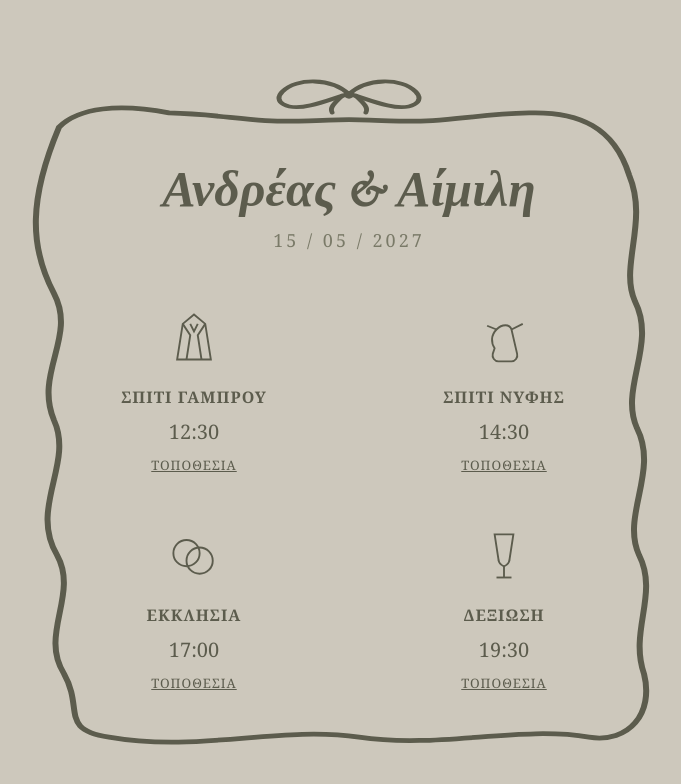
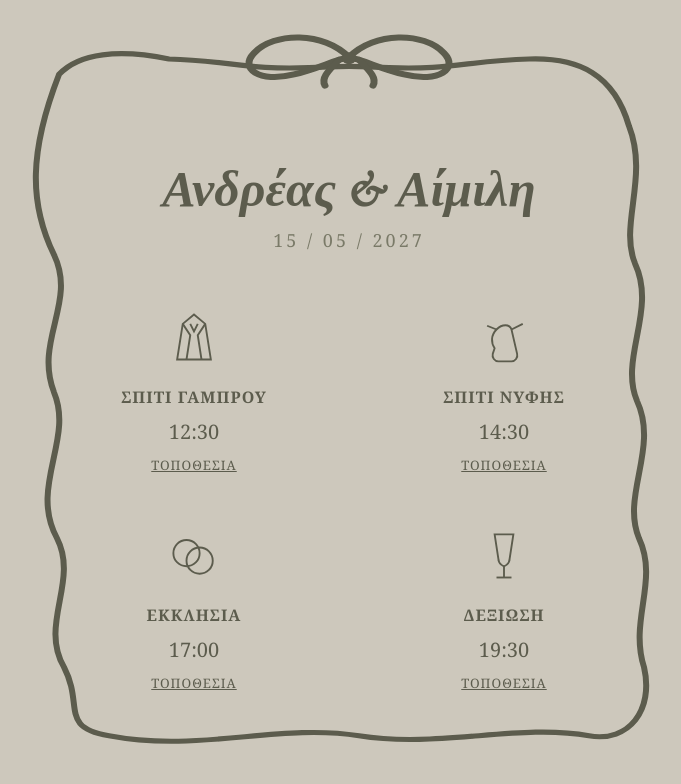
Before and after one commit to elazarou27/wedding-invitation, a plain HTML site: page index.html in a window 1280 px wide. Shown: the whole page, without its empty margins (291-972 px from the left). Drawn offline with nearby package versions, Linux system fonts and the light colour scheme.

Commit message:
Update index.html

```diff
--- a/index.html
+++ b/index.html
@@ -27,9 +27,12 @@
 
     .frame-svg{
       position:absolute;
-      inset:0;
+      left:0;
+      right:0;
+      top:-60px;
+      bottom:0;
       width:100%;
-      height:100%;
+      height:calc(100% + 60px);
       z-index:0;
       pointer-events:none;
     }
@@ -140,7 +143,7 @@
           fill="none" stroke="#5c5c4d" stroke-width="6" stroke-linecap="round"/>
 
     <!-- Bow -->
-    <g transform="translate(350,65) scale(0.7)" stroke="#5c5c4d" stroke-width="7" fill="none" stroke-linecap="round" stroke-linejoin="round">
+    <g transform="translate(350,85) scale(1)" stroke="#5c5c4d" stroke-width="7" fill="none" stroke-linecap="round" stroke-linejoin="round">
       <path d="M 0 5 C -25 -25, -75 -25, -95 0 C -110 18, -90 35, -55 25 C -30 18, -15 8, 0 5 Z"/>
       <path d="M 0 5 C 25 -25, 75 -25, 95 0 C 110 18, 90 35, 55 25 C 30 18, 15 8, 0 5 Z"/>
       <path d="M -10 8 C -22 22, -28 30, -24 38"/>
```
